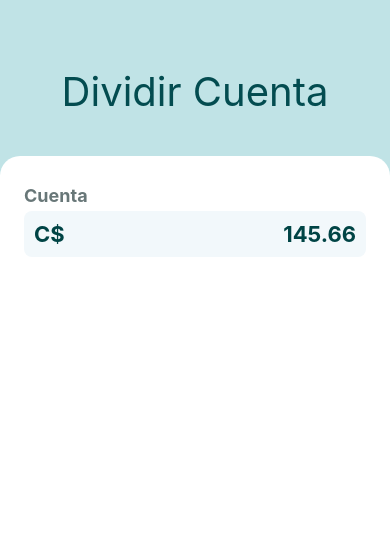
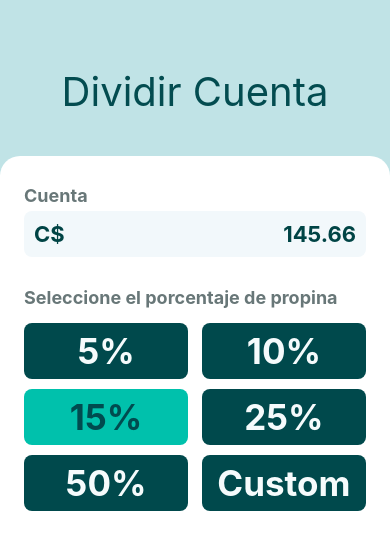
Before and after one commit to Davila99/RestaurantTip, a React Native app: screen / in a window 390 px wide. Shown: the top 550 px of the page. Built offline with nearby package versions, Linux system fonts and the light colour scheme.

Commit message:
Agregando los TouchableOpacity que nos permitira elegir el porcentaje de propina

```diff
--- a/src/screens/Propina.tsx
+++ b/src/screens/Propina.tsx
@@ -3,26 +3,10 @@ import { View, Text, ScrollView, StyleSheet, TextInput, TouchableOpacity, Button
 
 const Propina = () => {
     const [total, setTotal] = useState('145.66')
-    const [cuenta, setCuenta] = useState('')
-    const [cantidad, setcantidad] = useState('')
-    const [resultado, setResultado] = useState(0)
-    const [resultadoFinal, setResultadoFinal] = useState(0)
-
-    const porcentaje5 = 0.05
-
-    const handleCalcular = () => {
-
-    }
-
-    const handleCalcular5 = () => {
-        const porcentaje = (parseInt(cuenta) * porcentaje5)
-        const porPersona = porcentaje / parseFloat(cantidad)
-        const resultado = parseFloat(cuenta) / parseFloat(cantidad) + porPersona
-        setResultado(porPersona)
-        setResultadoFinal(resultado)
-        // alert(porPersona)
-    }
-
+    const [personas, setPersonas] = useState('5')
+    const [porcentaje, setPorcentaje] = useState('15')
+    const [propina, setPropina] = useState('4.27')
+    const [totalPersona, setTotalPersona] = useState('32.79')
 
 
     return (
@@ -30,7 +14,7 @@ const Propina = () => {
             <ScrollView>
                 <Text style={styles.headerText}>Cuenta</Text>
                 <View>
-                <Text style={styles.textaddon}>C$</Text>
+                    <Text style={styles.textaddon}>C$</Text>
                     <TextInput
                         style={styles.inputs}
                         keyboardType='numeric'
@@ -39,7 +23,107 @@ const Propina = () => {
                 </View>
 
                 <View style={styles.boxSelectTip}>
+                    <Text style={styles.headerText}>
+                        Seleccione el porcentaje de propina
+                    </Text>
+                    <View style={styles.containersButtons}>
+                        <TouchableOpacity
+                            onPress={() => setPorcentaje('5')}
+                            style={
+                                porcentaje == '5'
+                                    ? styles.botonPorcentajeActivate
+                                    : styles.botonPorcentaje
+                            }
+                        >
+                            <Text
+                                style={
+                                    porcentaje == '5'
+                                    ? styles.textbotonPorcentajeActivate
+                                    : styles.textbotonPorcentaje
+                                }
+                            >
+                                5%
+                            </Text>
+                        </TouchableOpacity>
 
+                        <TouchableOpacity
+                            onPress={() => setPorcentaje('10')}
+                            style={
+                                porcentaje == '10'
+                                    ? styles.botonPorcentajeActivate
+                                    : styles.botonPorcentaje
+                            }
+                        >
+                            <Text
+                                style={
+                                    porcentaje == '10'
+                                    ? styles.textbotonPorcentajeActivate
+                                    : styles.textbotonPorcentaje
+                                }
+                            >
+                                10%
+                            </Text>
+                        </TouchableOpacity>
+                        <TouchableOpacity
+                            onPress={() => setPorcentaje('15')}
+                            style={
+                                porcentaje == '15'
+                                    ? styles.botonPorcentajeActivate
+                                    : styles.botonPorcentaje
+                            }
+                        >
+                            <Text
+                                style={
+                                    porcentaje == '15'
+                                    ? styles.textbotonPorcentajeActivate
+                                    : styles.textbotonPorcentaje
+                                }
+                            >
+                                15%
+                            </Text>
+                        </TouchableOpacity>
+
+                        <TouchableOpacity
+                            onPress={() => setPorcentaje('25')}
+                            style={
+                                porcentaje == '25'
+                                    ? styles.botonPorcentajeActivate
+                                    : styles.botonPorcentaje
+                            }
+                        >
+                            <Text
+                                style={
+                                    porcentaje == '25'
+                                    ? styles.textbotonPorcentajeActivate
+                                    : styles.textbotonPorcentaje
+                                }
+                            >
+                                25%
+                            </Text>
+                        </TouchableOpacity>
+                        <TouchableOpacity
+                            onPress={() => setPorcentaje('50')}
+                            style={
+                                porcentaje == '50'
+                                    ? styles.botonPorcentajeActivate
+                                    : styles.botonPorcentaje
+                            }
+                        >
+                            <Text
+                                style={
+                                    porcentaje == '50'
+                                    ? styles.textbotonPorcentajeActivate
+                                    : styles.textbotonPorcentaje
+                                }
+                            >
+                                50%
+                            </Text>
+                        </TouchableOpacity>
+<TouchableOpacity style={styles.botonPorcentaje}>
+    <Text style={styles.textbotonPorcentaje}>Custom</Text>
+</TouchableOpacity>
+
+                    </View>
                 </View>
 
 
```
